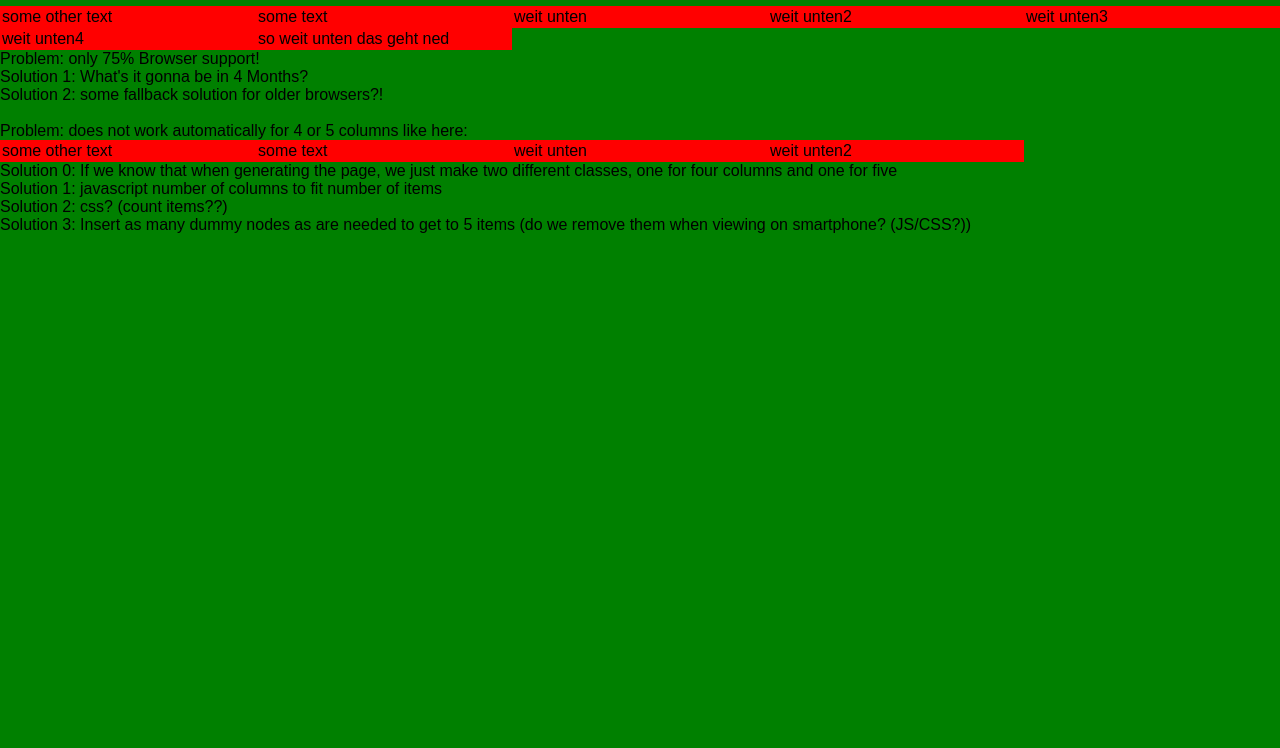
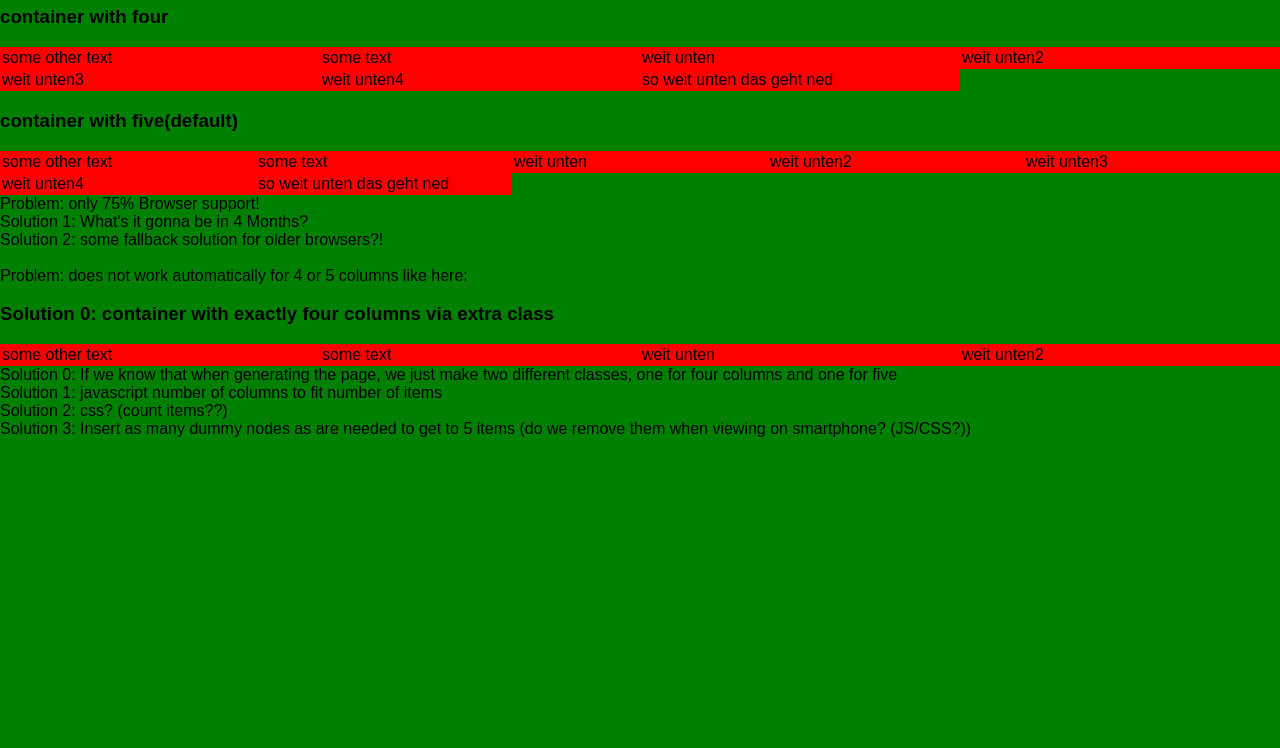
Before and after one commit to na-oma/flexboxvsgrid, a plain HTML site: page index.html in a window 1280 px wide. Shown: the part 52-800 px from the top of the page. Drawn offline with Linux system fonts and the light colour scheme.

Commit message:
Fix Grid with four/five solution

```diff
--- a/index.html
+++ b/index.html
@@ -11,6 +11,9 @@
 			grid-template-columns: 1fr 1fr 1fr 1fr 1fr;
 			grid-auto-flow: row;
 		}
+		.container.four {
+			grid-template-columns: 1fr 1fr 1fr 1fr;
+		}
 		.container div {
 			background: red;
 			padding:2px;
@@ -22,12 +25,18 @@
 			.container {
 				grid-template-columns: 1fr 1fr 1fr 1fr 1fr;
 			}
+			.container.four {
+				grid-template-columns: 1fr 1fr 1fr 1fr;
+			}
 		}
 		@media all and (max-width: 1239px) and (min-width: 720px) {
 			body {
 				background: skyblue;
 			}
 			.container {
+				grid-template-columns: 1fr 1fr;
+			}
+			.container.four {
 				grid-template-columns: 1fr 1fr;
 			}
 		}
@@ -38,6 +47,9 @@
 			.container {
 				grid-template-columns: 1fr;
 			}
+			.container.four {
+				grid-template-columns: 1fr;
+			}
 		}
 		@media all and (max-width: 511px) {
 			body {
@@ -46,31 +58,59 @@
 			.container {
 				grid-template-columns: 1fr;
 			}
+			.container.four {
+				grid-template-columns: 1fr;
+			}
 		}
 	</style>
 	</head>
 	<body>
-	<h1>Grid Layout</h1>
-		<div class="container">
-			<div class="item1">
+		<h1>Grid Layout With 4/5 column solution</h1>
+		<h3>container with four</h3>
+		<div class="container four">
+			<div>
 				some other text
 			</div>
-			<div class="item2">
+			<div>
 				some text
 			</div>
-			<div class="item3">
+			<div>
 				weit unten
 			</div>
-			<div class="item4">
+			<div>
 				weit unten2
 			</div>
-			<div class="item5">
+			<div>
 				weit unten3
 			</div>
-			<div class="itemother">
+			<div>
 				weit unten4
 			</div>
-			<div class="itemother">
+			<div>
+				so weit unten das geht ned
+			</div>
+		</div>
+		<h3>container with five(default)</h3>
+		<div class="container">
+			<div>
+				some other text
+			</div>
+			<div>
+				some text
+			</div>
+			<div>
+				weit unten
+			</div>
+			<div>
+				weit unten2
+			</div>
+			<div>
+				weit unten3
+			</div>
+			<div>
+				weit unten4
+			</div>
+			<div>
 				so weit unten das geht ned
 			</div>
 		</div>
@@ -79,17 +119,18 @@ Solution 1: What's it gonna be in 4 Months?<br>
 Solution 2: some fallback solution for older browsers?!<br>
 <br>
 Problem: does not work automatically for 4 or 5 columns like here:<br>
-		<div class="container">
-			<div class="item1">
+		<h3>Solution 0: container with exactly four columns via extra class</h3>
+		<div class="container four">
+			<div>
 				some other text
 			</div>
-			<div class="item2">
+			<div>
 				some text
 			</div>
-			<div class="item3">
+			<div>
 				weit unten
 			</div>
-			<div class="item4">
+			<div>
 				weit unten2
 			</div>
 		</div>
```
